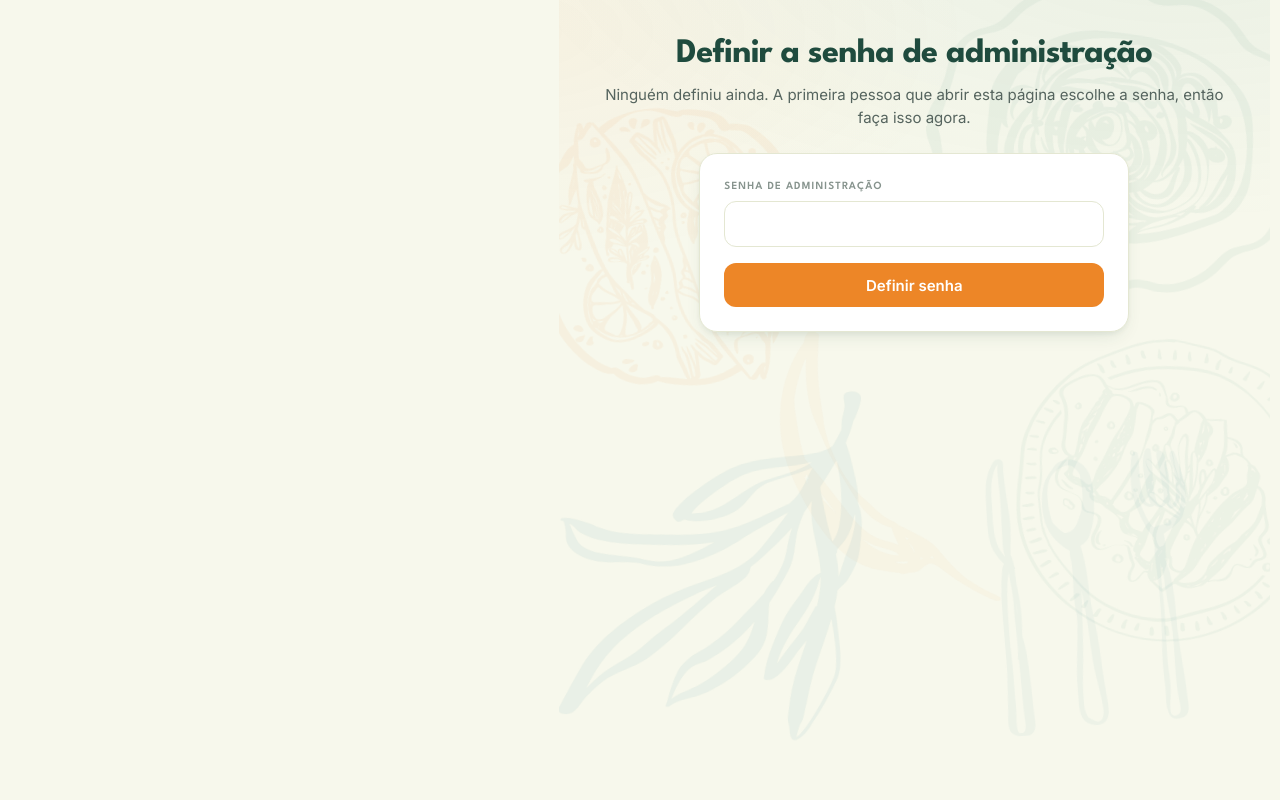
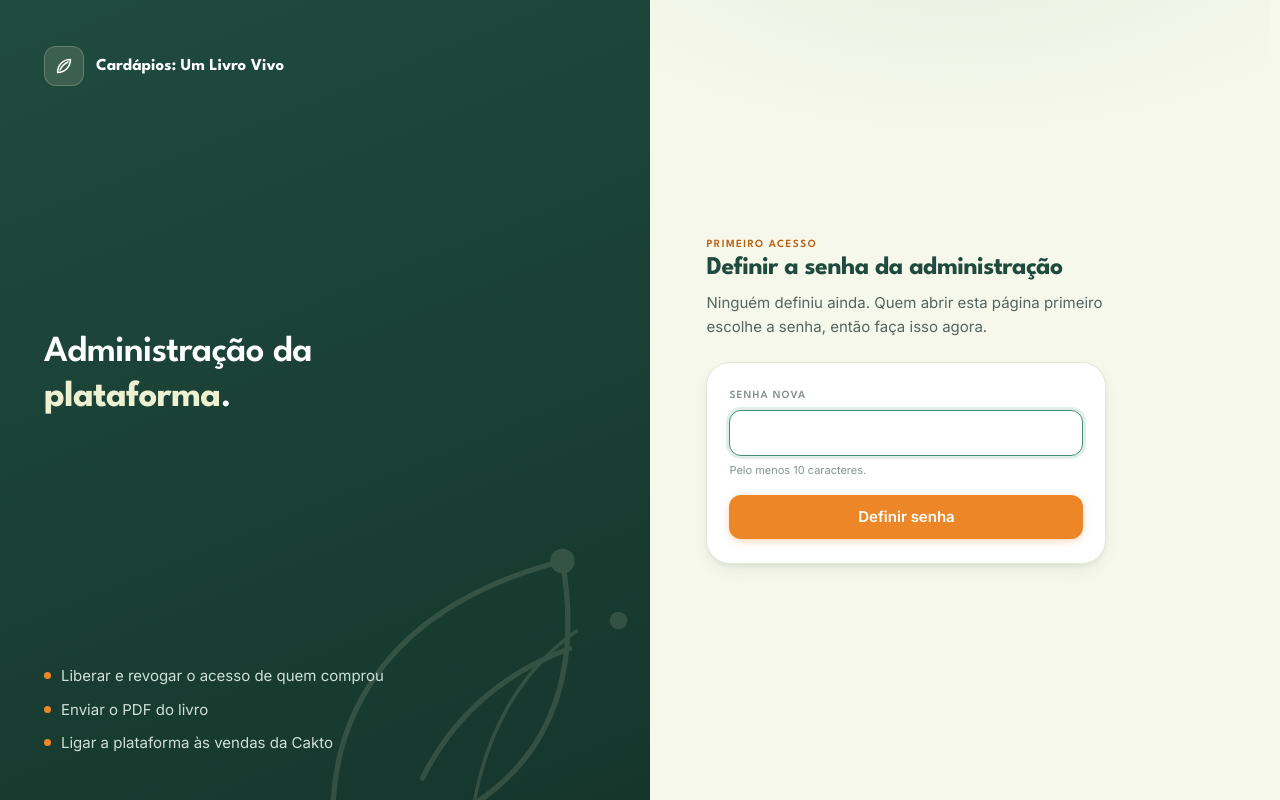
Before and after one commit to edunicoleti/cardapiosumlivrovivo, a PHP site: page /public/app/admin.php in a window 1280 px wide. Run offline with PHP 8.4, Linux system fonts and the light colour scheme.

Commit message:
Admin: entrada nova, esqueci a senha por codigo de recuperacao e troca de senha
- Entrada da administracao no layout da entrada dos compradores
  (lib/telas/admin-entrar.html), com tres formularios: entrar, recuperar e
  primeira senha
- "Esqueci a senha" com codigo de recuperacao de uso unico. O de partida
  fica fora do repositorio (aqui so o SHA-256); os seguintes sao gerados
  dentro da administracao e o hash vai para o config.json
- Trava por IP depois de 5 tentativas erradas em 15 minutos
- Na administracao: trocar senha (confere a atual), gerar codigo novo e Sair
- .user.ini sobe o limite de envio para 64 MB por causa do PDF do livro

Co-Authored-By: Claude Opus 5.5 <noreply@anthropic.com>

```diff
--- a/public/app/admin.php
+++ b/public/app/admin.php
@@ -6,11 +6,35 @@ require __DIR__ . '/lib/tela.php';
 $erro = '';
 $ok = '';
 $codigoGerado = null;
+$codigoRecuperacao = null;
+$metodo = $_SERVER['REQUEST_METHOD'] ?? '';
+
+/** Entrada da administracao, no layout da entrada dos compradores. */
+function telaDeEntradaAdmin(string $pedaco, string $titulo, string $erro = '', string $aviso = ''): void
+{
+    $recado = '';
+    if ($erro !== '') {
+        $recado = '<div class="recado erro"><svg aria-hidden="true"><use href="#i-atencao"></use></svg>'
+            . '<span>' . e($erro) . '</span></div>';
+    } elseif ($aviso !== '') {
+        $recado = '<div class="recado ok"><span>' . e($aviso) . '</span></div>';
+    }
+    $gabarito = tela('admin-entrar', ['RECADO' => $recado]);
+    renderizarTela([
+        'titulo' => $titulo,
+        'usuario' => null,
+        'classeCasca' => ' sem-trilho limpa',
+        'classeMain' => 'colado nu',
+        'conteudo' => str_replace('<!--formulario-->', pedacoDoGabarito($gabarito, $pedaco), semPedacos($gabarito)),
+    ]);
+    exit;
+}
+
+$travado = 'Muitas tentativas erradas. Espere 15 minutos e tente de novo.';
 
 // Na primeira visita ninguem tem senha ainda: quem chega primeiro define a dele.
-// Por isso vale abrir esta pagina logo depois de publicar, e nao dias depois.
 if (!adminConfigurado()) {
-    if (($_SERVER['REQUEST_METHOD'] ?? '') === 'POST' && isset($_POST['definir'])) {
+    if ($metodo === 'POST' && isset($_POST['definir'])) {
         $senha = (string) ($_POST['senha'] ?? '');
         if (strlen($senha) < 10) {
             $erro = 'Use pelo menos 10 caracteres.';
@@ -21,46 +45,49 @@ if (!adminConfigurado()) {
             exit;
         }
     }
-    abrirTela('Configurar administração', null);
-    ?>
-    <h1 style="text-align:center">Definir a senha de administração</h1>
-    <p class="sub" style="text-align:center;margin:0 auto 24px">
-      Ninguém definiu ainda. A primeira pessoa que abrir esta página escolhe a senha,
-      então faça isso agora.
-    </p>
-    <form class="caixa" method="post">
-      <?php if ($erro !== ''): ?><div class="erro"><?= e($erro) ?></div><?php endif; ?>
-      <label for="senha">Senha de administração</label>
-      <input type="password" id="senha" name="senha" required minlength="10" autocomplete="new-password">
-      <button type="submit" name="definir" value="1">Definir senha</button>
-    </form>
-    <?php
-    fecharTela();
-    exit;
+    telaDeEntradaAdmin('definir', 'Configurar administração', $erro);
+}
+
+// ------------------------------------------------------- esqueci a senha
+if (!ehAdmin() && isset($_GET['esqueci'])) {
+    if ($metodo === 'POST' && isset($_POST['recuperar'])) {
+        $nova = (string) ($_POST['nova'] ?? '');
+        if (adminTravado()) {
+            $erro = $travado;
+        } elseif (strlen($nova) < 10) {
+            $erro = 'A senha nova precisa de pelo menos 10 caracteres.';
+        } elseif ($nova !== (string) ($_POST['confirma'] ?? '')) {
+            $erro = 'As duas senhas não são iguais.';
+        } elseif (recuperarSenhaAdmin((string) ($_POST['codigo'] ?? ''), $nova)) {
+            header('Location: /app/admin.php?recuperada=1');
+            exit;
+        } else {
+            registrarFalhaAdmin('codigo');
+            $erro = 'Código de recuperação inválido ou já usado.';
+        }
+    }
+    telaDeEntradaAdmin('recuperar', 'Recuperar acesso', $erro);
 }
 
 // ------------------------------------------------------------------ login
 if (!ehAdmin()) {
-    if (($_SERVER['REQUEST_METHOD'] ?? '') === 'POST' && isset($_POST['entrar'])) {
-        if (autenticarAdmin((string) ($_POST['senha'] ?? ''))) {
+    if ($metodo === 'POST' && isset($_POST['entrar'])) {
+        if (adminTravado()) {
+            $erro = $travado;
+        } elseif (autenticarAdmin((string) ($_POST['senha'] ?? ''))) {
             header('Location: /app/admin.php');
             exit;
+        } else {
+            registrarFalhaAdmin('senha');
+            $erro = 'Senha incorreta.';
         }
-        $erro = 'Senha incorreta.';
-        registrarLog('admin-negado.log', ['ip' => $_SERVER['REMOTE_ADDR'] ?? '']);
     }
-    abrirTela('Administração', null);
-    ?>
-    <h1 style="text-align:center">Administração</h1>
-    <form class="caixa" method="post" style="margin-top:22px">
-      <?php if ($erro !== ''): ?><div class="erro"><?= e($erro) ?></div><?php endif; ?>
-      <label for="senha">Senha</label>
-      <input type="password" id="senha" name="senha" required autocomplete="current-password">
-      <button type="submit" name="entrar" value="1">Entrar</button>
-    </form>
-    <?php
-    fecharTela();
-    exit;
+    $aviso = isset($_GET['saiu']) ? 'Você saiu da administração.' : '';
+    telaDeEntradaAdmin('entrar', 'Administração', $erro, $aviso);
+}
+
+if (isset($_GET['recuperada'])) {
+    $ok = 'Senha nova salva. O código que você usou não vale mais: gere outro no quadro "Sua senha".';
 }
 
 // ------------------------------------------------------------------ acoes
@@ -104,6 +131,26 @@ if (($_SERVER['REQUEST_METHOD'] ?? '') === 'POST') {
             }
         }
     }
+    if (isset($_POST['sair'])) {
+        sairDoAdmin();
+        header('Location: /app/admin.php?saiu=1');
+        exit;
+    }
+    if (isset($_POST['trocar_senha'])) {
+        $nova = (string) ($_POST['nova'] ?? '');
+        if (strlen($nova) < 10) {
+            $erro = 'A senha nova precisa de pelo menos 10 caracteres.';
+        } elseif ($nova !== (string) ($_POST['confirma'] ?? '')) {
+            $erro = 'As duas senhas novas não são iguais.';
+        } elseif (!trocarSenhaAdmin((string) ($_POST['atual'] ?? ''), $nova)) {
+            $erro = 'A senha atual não confere.';
+        } else {
+            $ok = 'Senha trocada.';
+        }
+    }
+    if (isset($_POST['gerar_recuperacao'])) {
+        $codigoRecuperacao = gerarCodigoRecuperacao();
+    }
     if (isset($_POST['segredo'])) {
         definirSegredoWebhook(trim((string) ($_POST['webhook_secret'] ?? '')));
         $ok = 'Segredo do webhook salvo.';
@@ -115,12 +162,24 @@ $ativos = count(array_filter($lista, static fn(array $c): bool => ($c['ativo'] ?
 
 abrirTela('Administração', null);
 ?>
+<form method="post" style="float:right;margin:4px 0 0">
+  <button type="submit" name="sair" value="1" class="secundario">Sair</button>
+</form>
 <h1>Administração</h1>
 <p class="sub"><?= count($lista) ?> pessoa(s) cadastrada(s), <?= $ativos ?> com acesso ativo.
    Dados guardados em <code><?= e(pastaDados()) ?></code>.</p>
 
 <?php if ($ok !== ''): ?><div class="ok"><?= $ok ?></div><?php endif; ?>
 <?php if ($erro !== ''): ?><div class="erro"><?= e($erro) ?></div><?php endif; ?>
+
+<?php if ($codigoRecuperacao !== null): ?>
+  <div class="aviso">
+    <strong>Seu código de recuperação:</strong>
+    <code style="font-size:1.15em;letter-spacing:.08em"><?= e($codigoRecuperacao) ?></code><br>
+    Guarde num gerenciador de senhas agora: ele não aparece de novo. É ele que libera o
+    "Esqueci a senha", e vale uma vez só. O código anterior deixou de valer.
+  </div>
+<?php endif; ?>
 
 <?php if ($codigoGerado !== null): ?>
   <div class="aviso">
@@ -167,6 +226,29 @@ abrirTela('Administração', null);
     <button type="submit" name="enviar_pdf" value="1" class="secundario" style="width:100%">Enviar</button>
   </form>
 
+  <div class="cartao">
+    <h3>Sua senha</h3>
+    <form method="post">
+      <p style="margin-bottom:14px">Para trocar, confirme a senha atual.</p>
+      <label for="atual">Senha atual</label>
+      <input type="password" id="atual" name="atual" required autocomplete="current-password">
+      <label for="nova">Senha nova</label>
+      <input type="password" id="nova" name="nova" required minlength="10" autocomplete="new-password">
+      <label for="confirma">Repita a senha nova</label>
+      <input type="password" id="confirma" name="confirma" required minlength="10" autocomplete="new-password">
+      <button type="submit" name="trocar_senha" value="1" class="secundario" style="width:100%">Trocar senha</button>
+    </form>
+    <form method="post" style="margin-top:18px">
+      <p style="margin-bottom:10px">
+        <b>Código de recuperação</b>, para o "Esqueci a senha".
+        <?= temCodigoRecuperacao()
+            ? 'Existe um válido. Gerar outro invalida o atual.'
+            : 'Nenhum válido agora: gere um e guarde.' ?>
+      </p>
+      <button type="submit" name="gerar_recuperacao" value="1" class="secundario" style="width:100%">Gerar código novo</button>
+    </form>
+  </div>
+
   <form class="cartao" method="post">
     <h3>Segredo do webhook</h3>
     <p style="margin-bottom:14px">O mesmo valor configurado na Cakto, em Integrações.</p>
--- a/public/app/assets/telas.css
+++ b/public/app/assets/telas.css
@@ -114,11 +114,28 @@
   line-height: 1.6;
 }
 
+/* entrada da administração: mesma casca, com a lista do que se faz lá dentro
+   no lugar dos números do livro */
+.entrada.admin .vitrine .tarefas {
+  position: relative; list-style: none; margin: 0; padding: 0;
+  display: flex; flex-direction: column; gap: 10px;
+  font-size: var(--t-md); color: #CFE0D8;
+}
+.entrada.admin .vitrine .tarefas li { display: flex; gap: 10px; align-items: baseline; }
+.entrada.admin .vitrine .tarefas li::before {
+  content: ""; flex: none; width: 7px; height: 7px; border-radius: 50%;
+  background: var(--laranja); transform: translateY(-2px);
+}
+.entrada .caixa .olho { display: block; text-align: center; }
+.entrada .pista { font-size: var(--t-xs); color: var(--tinta-fr); margin-top: 6px; }
+.entrada input[name=codigo]::placeholder { letter-spacing: .08em; }
+
 @media (min-width: 900px) {
   .entrada { grid-template-columns: 1.05fr 1fr; }
   .entrada .vitrine { display: flex; }
   .entrada .caixa .marca-baixa { display: none; }
   .entrada h1, .entrada .linha-apoio { text-align: left; }
+  .entrada .caixa .olho, .entrada .ajuda-pe { text-align: left; }
   .entrada .lado { align-items: flex-start; padding: 40px 56px; }
 }
 
--- a/public/app/lib/acesso.php
+++ b/public/app/lib/acesso.php
@@ -37,6 +37,24 @@ const APP_SESSAO = 'livrovivo';
 const CONVITE_HASH = '208b96b841c9789c0d50748728bdb558f602dbffeff51fab91ca4468e441c423';
 const CONVITE_ATE = '';
 const CONVITE_NOME = 'Visita de demonstração';
+
+/**
+ * Recuperacao da senha da administracao ("Esqueci a senha").
+ *
+ * Nao ha e-mail confiavel neste servidor, entao a prova de que e a equipe e um
+ * codigo de recuperacao: 20 caracteres sorteados (100 bits), guardado fora do
+ * codigo. Aqui fica so o SHA-256 dele, porque este repositorio e publico; com
+ * essa entropia, o hash publico nao ajuda a adivinhar o codigo.
+ *
+ * Este e o codigo de partida. Ele vale uma vez: depois de usado, a
+ * administracao gera outro, cujo hash fica no config.json (fora do site) e
+ * passa a ser o unico valido.
+ */
+const RECUPERACAO_ADMIN_HASH = 'f6d81712d64c982f60750e1e789038fede365a578f35ba90ee863444d05f4e58';
+
+/** Tentativas erradas de senha ou codigo antes de travar por um tempo. */
+const ADMIN_TENTATIVAS = 5;
+const ADMIN_JANELA_SEG = 15 * 60;
 
 function convitePassou(): bool
 {
@@ -361,6 +379,129 @@ function autenticarAdmin(string $senha): bool
     return true;
 }
 
+/** Troca a senha da administracao conferindo a atual. */
+function trocarSenhaAdmin(string $atual, string $nova): bool
+{
+    $config = lerJson(arquivoConfig());
+    if (empty($config['admin_hash']) || !password_verify($atual, $config['admin_hash'])) {
+        return false;
+    }
+    definirSenhaAdmin($nova);
+    return true;
+}
+
+/** Tira espacos e tracos e passa para maiuscula: o codigo e aceito do jeito que for colado. */
+function normalizarCodigoRecuperacao(string $codigo): string
+{
+    return strtoupper((string) preg_replace('/[^A-Za-z0-9]/', '', $codigo));
+}
+
+/**
+ * Hash do codigo de recuperacao que vale agora: o gerado pela administracao,
+ * se existir; senao o de partida, enquanto nao tiver sido usado.
+ */
+function hashRecuperacaoValido(): string
+{
+    $config = lerJson(arquivoConfig());
+    if (!empty($config['recuperacao_hash'])) {
+        return (string) $config['recuperacao_hash'];
+    }
+    $usados = (array) ($config['recuperacao_usados'] ?? []);
+    if (RECUPERACAO_ADMIN_HASH === '' || in_array(RECUPERACAO_ADMIN_HASH, $usados, true)) {
+        return '';
+    }
+    return RECUPERACAO_ADMIN_HASH;
+}
+
+/**
+ * Troca a senha usando o codigo de recuperacao. O codigo e gasto na hora:
+ * quem pegar o mesmo codigo depois nao consegue usar de novo.
+ */
+function recuperarSenhaAdmin(string $codigo, string $nova): bool
+{
+    $valido = hashRecuperacaoValido();
+    $informado = hash('sha256', normalizarCodigoRecuperacao($codigo));
+    if ($valido === '' || !hash_equals($valido, $informado)) {
+        return false;
+    }
+    $config = lerJson(arquivoConfig());
+    unset($config['recuperacao_hash']);
+    $config['recuperacao_usados'] = array_values(array_unique(array_merge(
+        (array) ($config['recuperacao_usados'] ?? []),
+        [$valido]
+    )));
+    $config['admin_hash'] = password_hash($nova, PASSWORD_DEFAULT);
+    $config['definido_em'] = date('c');
+    gravarJson(arquivoConfig(), $config);
+    autenticarAdmin($nova);
+    return true;
+}
+
+/** Gera um codigo de recuperacao novo e invalida o anterior. Mostrado uma vez so. */
+function gerarCodigoRecuperacao(): string
+{
+    $alfabeto = 'ABCDEFGHJKLMNPQRSTUVWXYZ23456789'; // sem 0/O e 1/I/L
+    $bruto = '';
+    for ($i = 0; $i < 20; $i++) {
+        $bruto .= $alfabeto[random_int(0, strlen($alfabeto) - 1)];
+    }
+    $config = lerJson(arquivoConfig());
+    $config['recuperacao_hash'] = hash('sha256', $bruto);
+    $config['recuperacao_gerado_em'] = date('c');
+    gravarJson(arquivoConfig(), $config);
+    return implode('-', str_split($bruto, 5));
+}
+
+/** Se ja existe codigo de recuperacao valido, para avisar na administracao. */
+function temCodigoRecuperacao(): bool
+{
+    return hashRecuperacaoValido() !== '';
+}
+
+/**
+ * Trava por IP depois de muitas tentativas erradas (senha ou codigo), para a
+ * tela de login nao virar alvo de chute automatico.
+ */
+function arquivoTentativasAdmin(): string
+{
+    return pastaDados() . '/admin-tentativas.json';
+}
+
+function tentativasRecentesAdmin(): array
+{
+    $ip = (string) ($_SERVER['REMOTE_ADDR'] ?? '');
+    $todas = lerJson(arquivoTentativasAdmin());
+    $limite = time() - ADMIN_JANELA_SEG;
+    return array_values(array_filter((array) ($todas[$ip] ?? []), static fn($t): bool => (int) $t > $limite));
+}
+
+function adminTravado(): bool
+{
+    return count(tentativasRecentesAdmin()) >= ADMIN_TENTATIVAS;
+}
+
+function registrarFalhaAdmin(string $tipo): void
+{
+    $ip = (string) ($_SERVER['REMOTE_ADDR'] ?? '');
+    $todas = lerJson(arquivoTentativasAdmin());
+    $limite = time() - ADMIN_JANELA_SEG;
+    foreach ($todas as $chave => $lista) {
+        $todas[$chave] = array_values(array_filter((array) $lista, static fn($t): bool => (int) $t > $limite));
+        if (!$todas[$chave]) {
+            unset($todas[$chave]);
+        }
+    }
+    $todas[$ip][] = time();
+    gravarJson(arquivoTentativasAdmin(), $todas);
+    registrarLog('admin-negado.log', ['ip' => $ip, 'tipo' => $tipo]);
+}
+
+function sairDoAdmin(): void
+{
+    iniciarSessao();
+    unset($_SESSION['admin']);
+}
+
 function ehAdmin(): bool
 {
     iniciarSessao();
--- /dev/null
+++ b/public/app/lib/telas/admin-entrar.html
@@ -0,0 +1,118 @@
+<!-- Entrada da administração. Mesmo layout da entrada dos compradores, com
+     três formulários no fim do arquivo; admin.php põe um deles no lugar do
+     marcador "formulario", escolhendo pelo pedaço:
+       entrar     senha da administração
+       recuperar  código de recuperação + senha nova (esqueci a senha)
+       definir    primeira senha, quando ninguém definiu ainda -->
+<div class="entrada admin">
+
+  <div class="vitrine">
+    <svg class="folhagem" viewBox="0 0 240 240" fill="none" aria-hidden="true">
+      <path d="M20 220c-8-70 22-140 130-168 8 48 12 142-130 168Z" stroke="#EEF0D2" stroke-width="3"/>
+      <path d="M70 176c18-36 46-60 84-74" stroke="#EEF0D2" stroke-width="3" stroke-linecap="round"/>
+      <path d="M98 200c6-46 26-84 60-108" stroke="#EEF0D2" stroke-width="2" stroke-linecap="round"/>
+      <circle cx="150" cy="52" r="7" fill="#EEF0D2"/>
+      <circle cx="182" cy="86" r="5" fill="#EEF0D2"/>
+    </svg>
+
+    <a class="marca-alta" href="/">
+      <span class="selo"><svg aria-hidden="true"><use href="#i-folha"></use></svg></span>
+      Cardápios: Um Livro Vivo
+    </a>
+
+    <p class="fala">Administração da <b>plataforma</b>.</p>
+
+    <ul class="tarefas">
+      <li>Liberar e revogar o acesso de quem comprou</li>
+      <li>Enviar o PDF do livro</li>
+      <li>Ligar a plataforma às vendas da Cakto</li>
+    </ul>
+  </div>
+
+  <div class="lado">
+    <div class="caixa">
+      <div class="marca-baixa">
+        <span class="selo"><svg aria-hidden="true"><use href="#i-folha"></use></svg></span>
+        Cardápios: Um Livro Vivo
+      </div>
+
+<!--formulario-->
+    </div>
+  </div>
+
+</div>
+
+<!-- ====================== formularios (admin.php troca o marcador acima por um deles) -->
+<!--{entrar}-->
+      <span class="olho">Administração</span>
+      <h1>Entrar na administração</h1>
+      <p class="linha-apoio">Área da equipe. A administração tem uma senha só, sem usuário.</p>
+
+      <form method="post" action="/app/admin.php">
+        {{RECADO}}
+        <div>
+          <label class="rot" for="senha">Senha da administração</label>
+          <input type="password" id="senha" name="senha" required autofocus
+                 autocomplete="current-password">
+        </div>
+        <button class="bt bt-prim" type="submit" name="entrar" value="1">Entrar</button>
+      </form>
+
+      <p class="ajuda-pe">
+        <a href="/app/admin.php?esqueci=1">Esqueci a senha</a><br>
+        É comprador? <a href="/app/">Entre pela sua área</a>.
+      </p>
+<!--{/entrar}-->
+
+<!--{recuperar}-->
+      <span class="olho">Administração</span>
+      <h1>Criar uma senha nova</h1>
+      <p class="linha-apoio">
+        Use o código de recuperação da administração. Ele vale uma vez só:
+        depois de usado, gere outro lá dentro.
+      </p>
+
+      <form method="post" action="/app/admin.php?esqueci=1">
+        {{RECADO}}
+        <div>
+          <label class="rot" for="codigo">Código de recuperação</label>
+          <input type="text" id="codigo" name="codigo" required autofocus
+                 autocomplete="off" autocapitalize="characters" spellcheck="false"
+                 placeholder="XXXXX-XXXXX-XXXXX-XXXXX" maxlength="40">
+        </div>
+        <div>
+          <label class="rot" for="nova">Senha nova</label>
+          <input type="password" id="nova" name="nova" required minlength="10"
+                 autocomplete="new-password">
+          <p class="pista">Pelo menos 10 caracteres.</p>
+        </div>
+        <div>
+          <label class="rot" for="confirma">Repita a senha nova</label>
+          <input type="password" id="confirma" name="confirma" required minlength="10"
+                 autocomplete="new-password">
+        </div>
+        <button class="bt bt-prim" type="submit" name="recuperar" value="1">Salvar senha e entrar</button>
+      </form>
+
+      <p class="ajuda-pe"><a href="/app/admin.php">Voltar para a senha</a></p>
+<!--{/recuperar}-->
+
+<!--{definir}-->
+      <span class="olho">Primeiro acesso</span>
+      <h1>Definir a senha da administração</h1>
+      <p class="linha-apoio">
+        Ninguém definiu ainda. Quem abrir esta página primeiro escolhe a senha,
+        então faça isso agora.
+      </p>
+
+      <form method="post" action="/app/admin.php">
+        {{RECADO}}
+        <div>
+          <label class="rot" for="senha">Senha nova</label>
+          <input type="password" id="senha" name="senha" required minlength="10" autofocus
+                 autocomplete="new-password">
+          <p class="pista">Pelo menos 10 caracteres.</p>
+        </div>
+        <button class="bt bt-prim" type="submit" name="definir" value="1">Definir senha</button>
+      </form>
+<!--{/definir}-->
```
Also changed, not shown: scripts/harness-local.mjs (+17 -2 lines), public/app/.user.ini (added).
